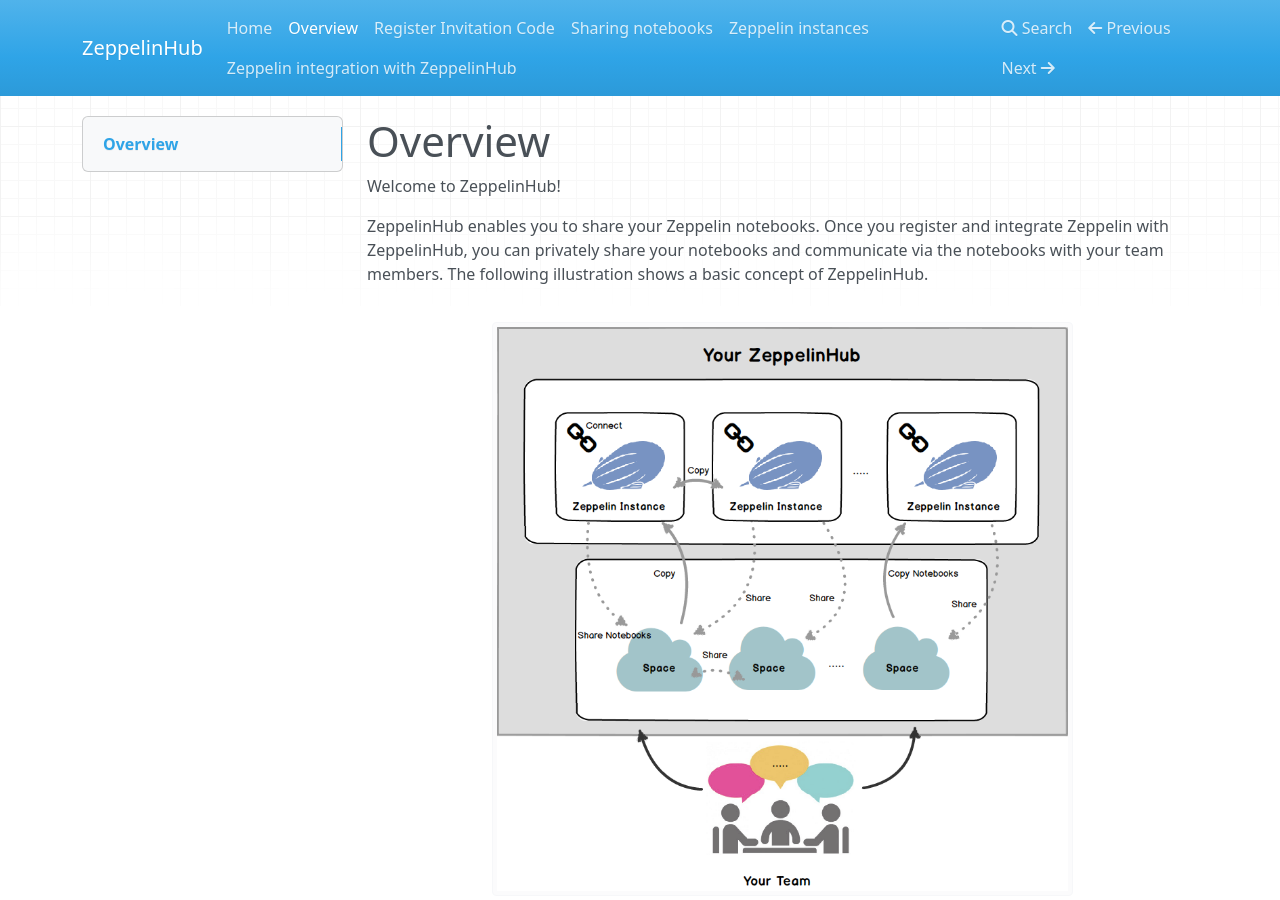
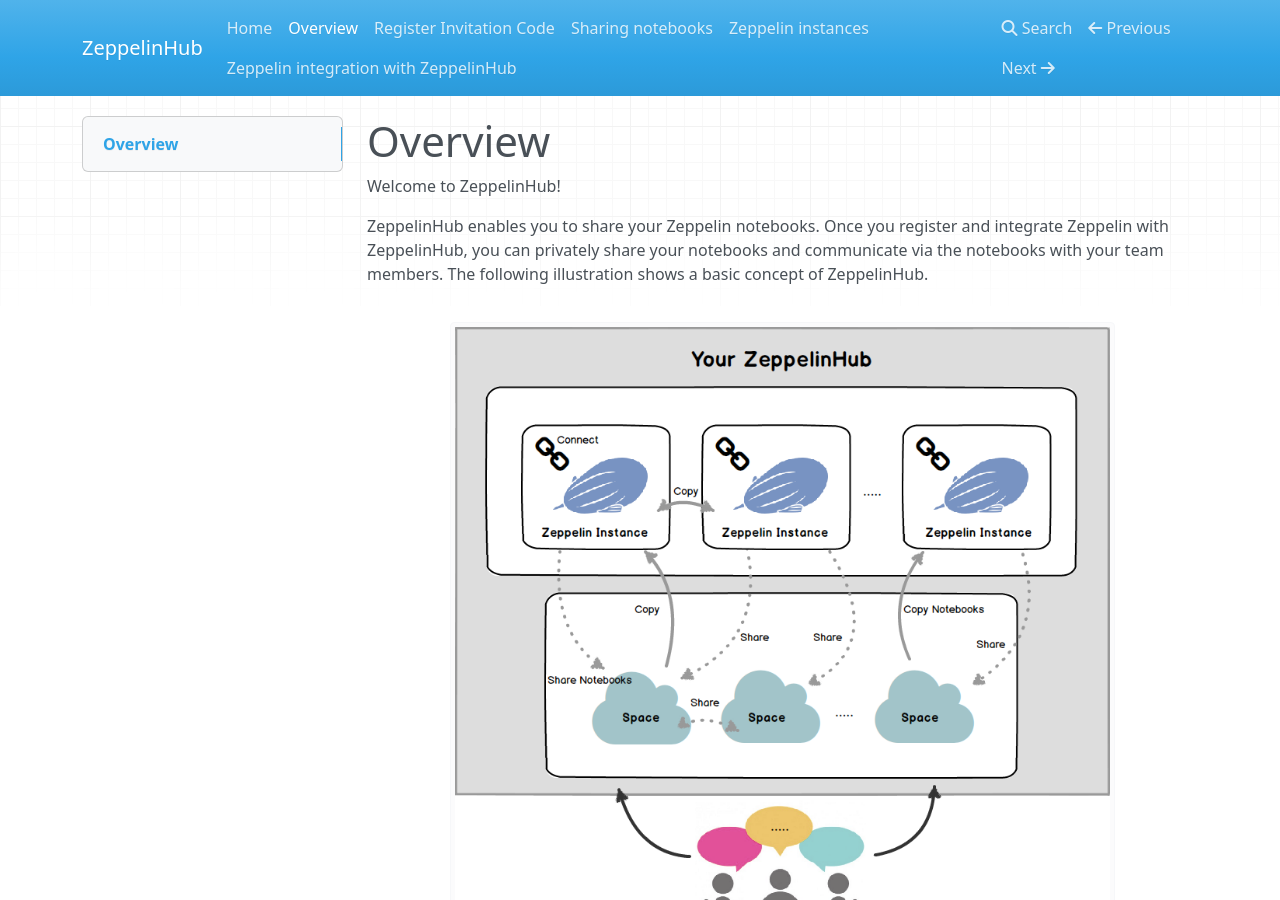
Before and after one commit to jacksu/zeppelinhub-documentation, an MkDocs documentation site: the page built from docs/overview.md, in a window 1280 px wide and 900 px high. Built offline with MkDocs 1.6.1, drawn with Linux system fonts in a browser that asks for light colours; nearby versions of some CDN libraries.

Commit message:
Resize zeppelinhub_concept.png in overview.md

```diff
--- a/docs/overview.md
+++ b/docs/overview.md
@@ -4,7 +4,7 @@
 
 ZeppelinHub enables you to share your Zeppelin notebooks. Once you register and integrate Zeppelin with ZeppelinHub, you can privately share your notebooks and communicate via the notebooks with your team members. The following illustration shows a basic concept of ZeppelinHub.
 
-<center><img src="./zeppelinhub_concept.png" height="70%" width="70%"></center>
+<center><img src="./zeppelinhub_concept.png" height="80%" width="80%"></center>
 
 For trully using ZeppelinHub service, there are some componets and processes needed to understand.
 
```
